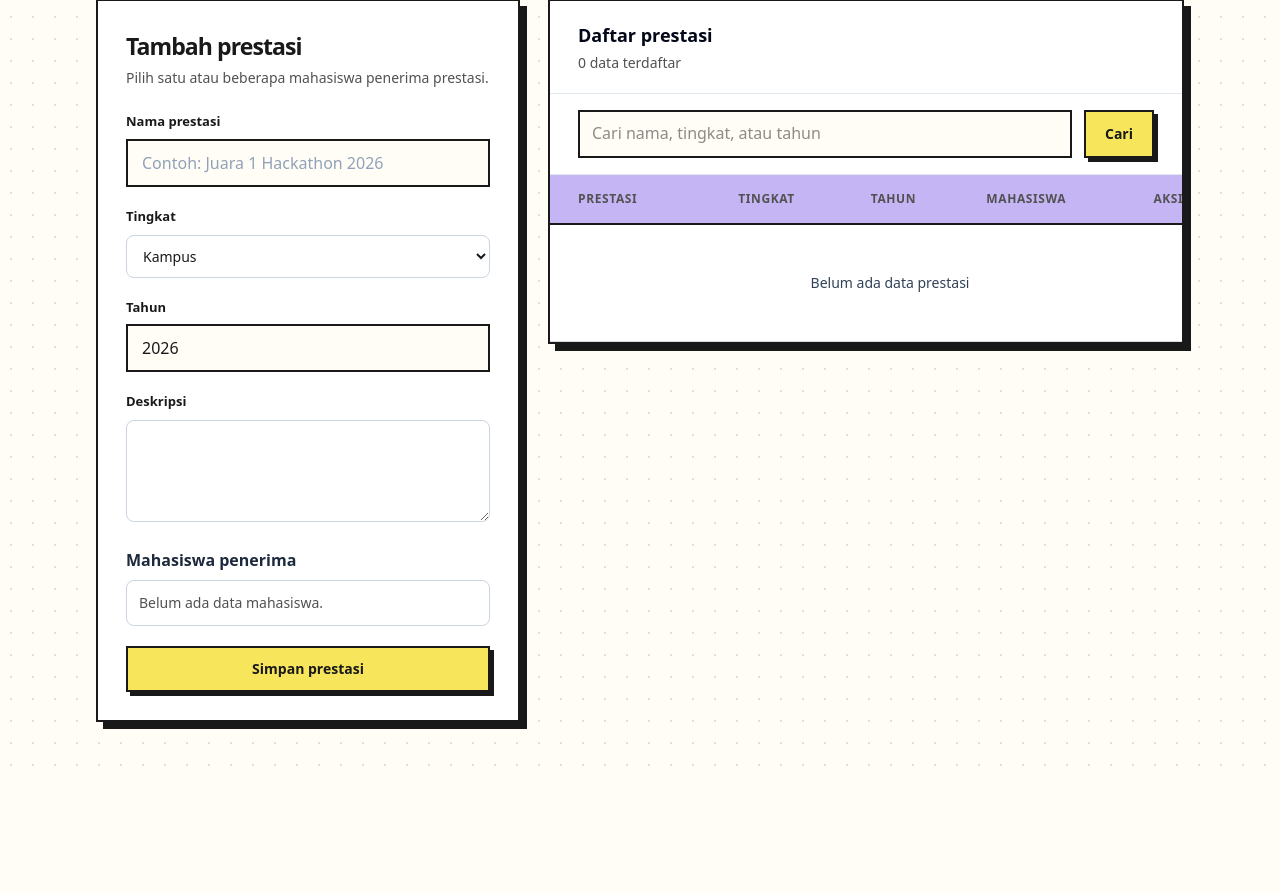
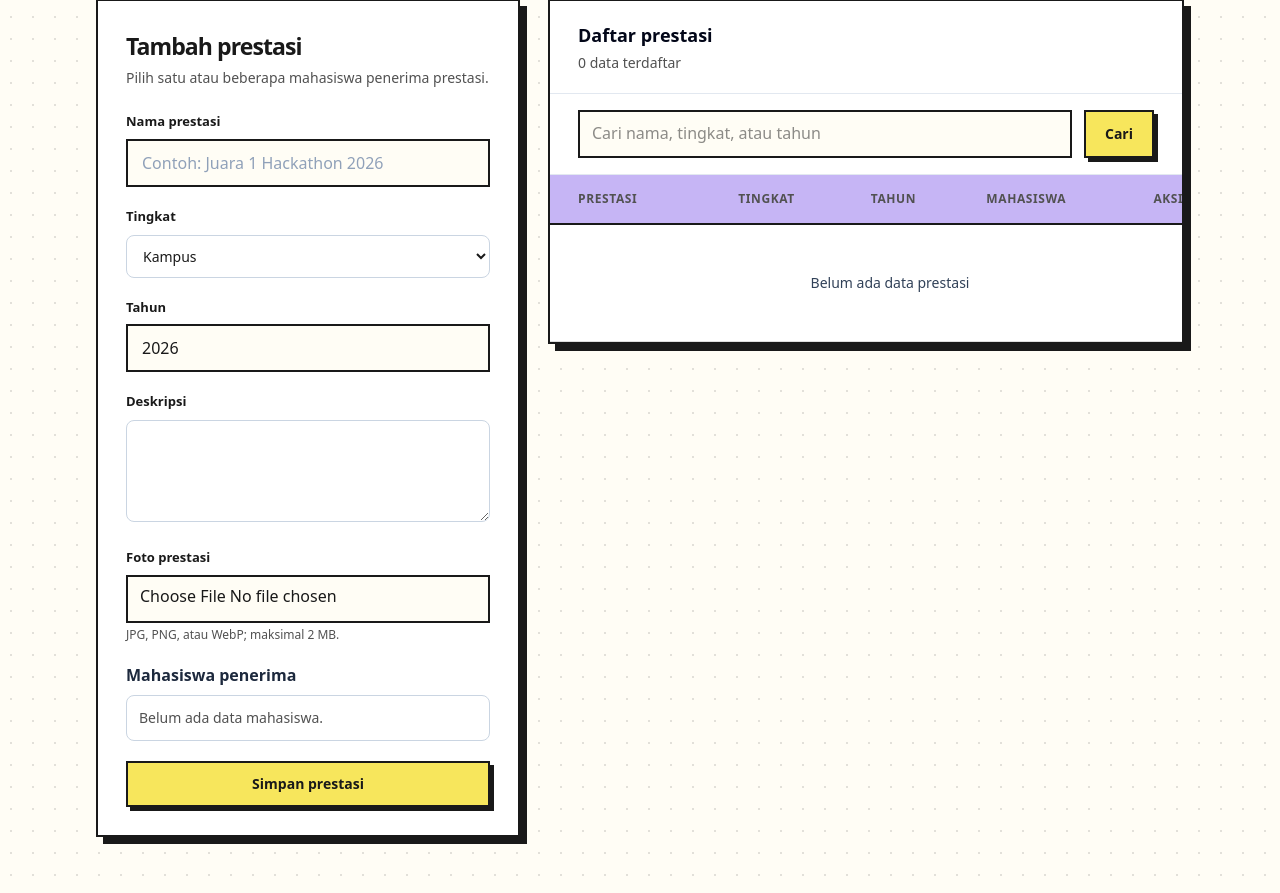
Before and after one commit to isyhfadilah/laravel_12, a Laravel app: page /prestasi in a window 1280 px wide. Shown: the part 302-1195 px from the top of the page. Before the commit the page ends 1068 px from the top, so only its background shows below. Run offline with Laravel 12, Linux system fonts and the light colour scheme; the visitor is signed in with stand-in values (Sample User, id 1); data that the repository does not hold is empty; style sheets or scripts are compiled from the project's sources; some libraries are stand-ins or nearby versions.

Commit message:
feat(prestasi): add photo uploads and rich text descriptions

```diff
--- a/resources/views/layouts/app.blade.php
+++ b/resources/views/layouts/app.blade.php
@@ -14,6 +14,7 @@
     <x-container id="main-content" :class="$containerClass ?? 'mx-auto max-w-6xl px-5 py-10 sm:px-8 lg:py-14'">
         @yield('content')
     </x-container>
+    <script src="https://code.jquery.com/jquery-3.7.1.min.js"></script>
     <script src="https://cdn.jsdelivr.net/npm/summernote@0.9.0/dist/summernote.min.js"></script>
 </body>
 </html>
--- a/resources/views/prestasi/index.blade.php
+++ b/resources/views/prestasi/index.blade.php
@@ -19,7 +19,7 @@
                 <x-validation-errors />
             @endunless
 
-            <form action="{{ route('prestasi.store') }}" method="POST" class="space-y-5">
+            <form action="{{ route('prestasi.store') }}" method="POST" enctype="multipart/form-data" class="space-y-5">
                 @csrf
                 <x-form-input id="nama_prestasi" name="nama_prestasi" label="Nama prestasi" :value="old('nama_prestasi')" placeholder="Contoh: Juara 1 Hackathon 2026" required />
 
@@ -36,7 +36,13 @@
 
                 <div>
                     <label for="deskripsi" class="mb-2 block">Deskripsi</label>
-                    <textarea id="deskripsi" name="deskripsi" rows="4" class="w-full rounded-lg border border-slate-300 bg-white px-3 py-2.5 text-sm focus:border-blue-500 focus:outline-none focus:ring-4 focus:ring-blue-100">{{ old('deskripsi') }}</textarea>
+                    <textarea id="deskripsi" name="deskripsi" rows="4" class="summernote w-full rounded-lg border border-slate-300 bg-white px-3 py-2.5 text-sm focus:border-blue-500 focus:outline-none focus:ring-4 focus:ring-blue-100">{{ old('deskripsi') }}</textarea>
+                </div>
+
+                <div>
+                    <label for="foto" class="mb-2 block">Foto prestasi</label>
+                    <input id="foto" name="foto" type="file" accept="image/jpeg,image/png,image/webp" class="w-full rounded-lg border border-slate-300 bg-white px-3 py-2 text-sm">
+                    <p class="mt-1 text-xs text-slate-500">JPG, PNG, atau WebP; maksimal 2 MB.</p>
                 </div>
 
                 <fieldset>
@@ -90,8 +96,11 @@
                             <tr class="transition hover:bg-blue-50/50">
                                 <td class="px-6 py-4 sm:px-7">
                                     <p class="font-semibold text-slate-900">{{ $item->nama_prestasi }}</p>
+                                    @if($item->foto)
+                                        <img src="{{ asset('storage/' . $item->foto) }}" alt="Foto {{ $item->nama_prestasi }}" class="mt-2 h-16 w-24 rounded object-cover">
+                                    @endif
                                     @if($item->deskripsi)
-                                        <p class="mt-1 max-w-xs text-xs text-slate-500">{{ $item->deskripsi }}</p>
+                                        <p class="mt-1 max-w-xs text-xs text-slate-500">{{ \Illuminate\Support\Str::limit(strip_tags($item->deskripsi), 120) }}</p>
                                     @endif
                                 </td>
                                 <td class="px-4 py-4 text-slate-600">{{ $item->tingkat }}</td>
@@ -150,7 +159,7 @@
                 <button type="button" id="close-edit-prestasi" aria-label="Tutup" class="min-h-10 min-w-10 border-2 border-slate-700">&times;</button>
             </div>
             <x-validation-errors />
-            <form action="{{ $editPrestasi ? route('prestasi.update', $editPrestasi) : route('prestasi.store') }}" method="POST" class="space-y-5">
+            <form action="{{ $editPrestasi ? route('prestasi.update', $editPrestasi) : route('prestasi.store') }}" method="POST" enctype="multipart/form-data" class="space-y-5">
                 @csrf
                 @method('PUT')
                 <input type="hidden" name="edit_prestasi_id" value="{{ $editPrestasi?->id }}">
@@ -166,7 +175,15 @@
                 <x-form-input id="edit-tahun" name="tahun" label="Tahun" type="number" :value="old('tahun', $editPrestasi?->tahun)" min="1900" :max="date('Y') + 1" required />
                 <div>
                     <label for="edit-deskripsi" class="mb-2 block">Deskripsi</label>
-                    <textarea id="edit-deskripsi" name="deskripsi" rows="4" class="w-full rounded-lg border border-slate-300 bg-white px-3 py-2.5 text-sm">{{ old('deskripsi', $editPrestasi?->deskripsi) }}</textarea>
+                    <textarea id="edit-deskripsi" name="deskripsi" rows="4" class="summernote w-full rounded-lg border border-slate-300 bg-white px-3 py-2.5 text-sm">{{ old('deskripsi', $editPrestasi?->deskripsi) }}</textarea>
+                </div>
+                <div>
+                    <label for="edit-foto" class="mb-2 block">Foto prestasi</label>
+                    @if($editPrestasi?->foto)
+                        <img src="{{ asset('storage/' . $editPrestasi->foto) }}" alt="Foto {{ $editPrestasi->nama_prestasi }} saat ini" class="mb-3 h-24 w-36 rounded object-cover">
+                    @endif
+                    <input id="edit-foto" name="foto" type="file" accept="image/jpeg,image/png,image/webp" class="w-full rounded-lg border border-slate-300 bg-white px-3 py-2 text-sm">
+                    <p class="mt-1 text-xs text-slate-500">Pilih foto baru untuk mengganti foto saat ini. JPG, PNG, atau WebP; maksimal 2 MB.</p>
                 </div>
                 <fieldset>
                     <legend class="mb-2 font-semibold text-slate-800">Mahasiswa penerima</legend>
@@ -220,5 +237,19 @@
         if (editPrestasiModal.dataset.openOnLoad === 'true') {
             editPrestasiModal.showModal();
         }
+
+        $(function () {
+            $('.summernote').summernote({
+                height: 180,
+                placeholder: 'Tulis deskripsi prestasi...',
+                toolbar: [
+                    ['style', ['style']],
+                    ['font', ['bold', 'italic', 'underline', 'clear']],
+                    ['para', ['ul', 'ol', 'paragraph']],
+                    ['insert', ['link']],
+                    ['view', ['codeview']]
+                ]
+            });
+        });
     </script>
 @endsection
```
